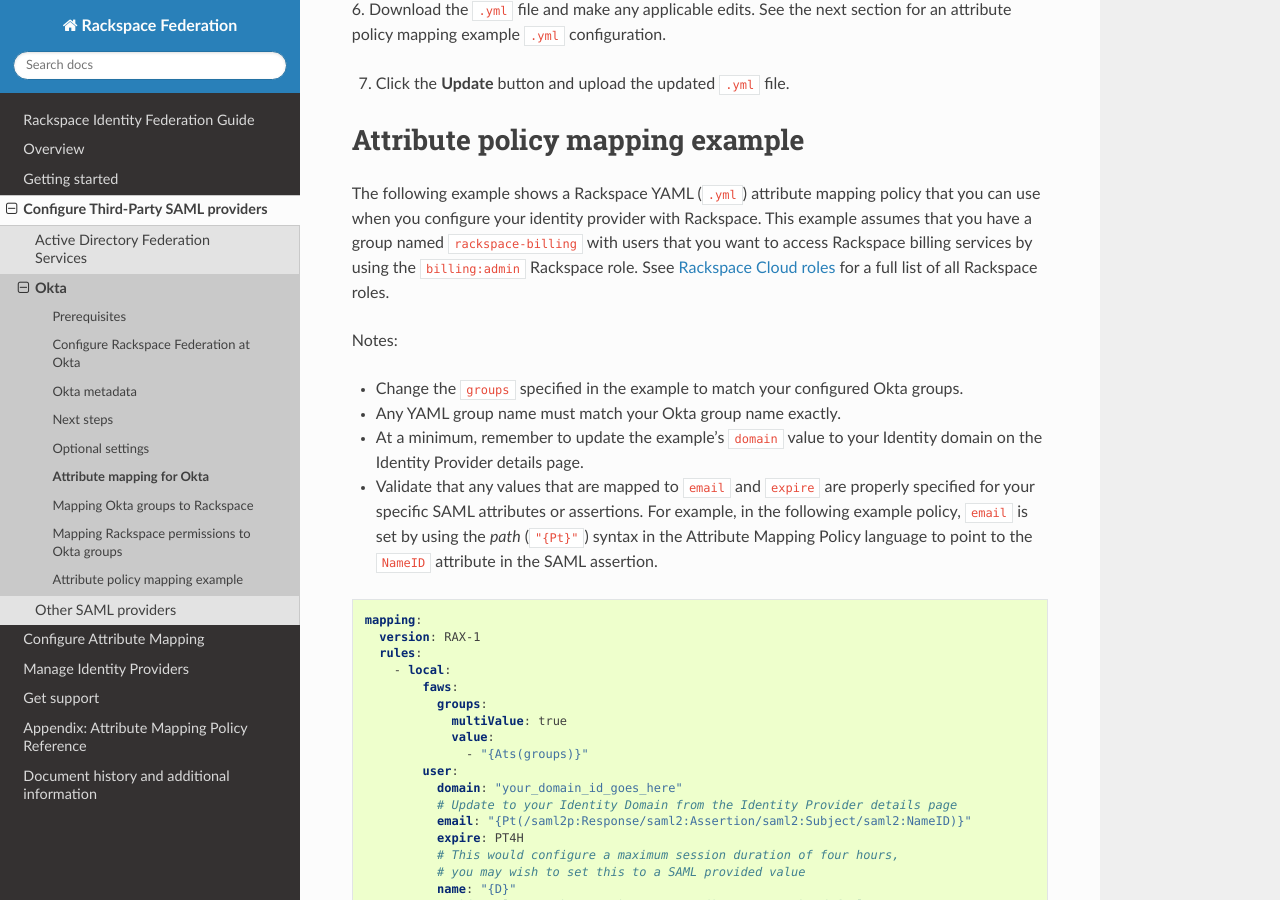
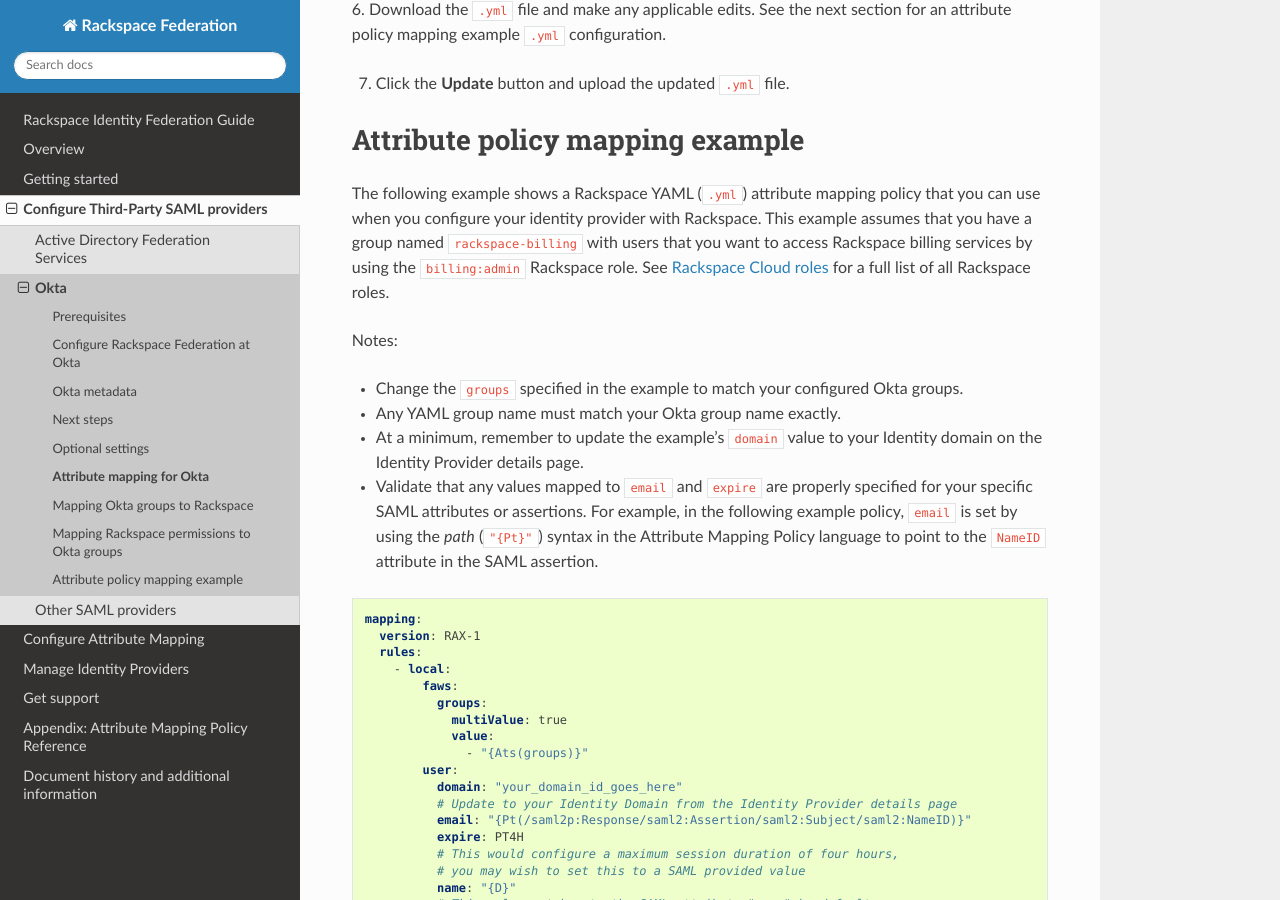
Before and after one commit to rackerlabs/docs-rackspace-federation, a Sphinx documentation site: the page built from doc/config-3p-saml/config-okta/okta-attribmapping.rst, in a window 1280 px wide and 900 px high, scrolled down 1391 px. Built offline with Sphinx 7.4.7 and the Read the Docs theme 2.0.0, drawn with Linux system fonts in a browser that asks for light colours; the version number could not be read and is left out.

Commit message:
edits to okta-attribmapping

```diff
--- a/doc/config-3p-saml/config-okta/okta-attribmapping.rst
+++ b/doc/config-3p-saml/config-okta/okta-attribmapping.rst
@@ -79,7 +79,7 @@
 policy that you can use when you configure your identity provider with
 Rackspace. This example assumes that you have a group named
 ``rackspace-billing`` with users that you want to access Rackspace billing
-services by using the ``billing:admin`` Rackspace role. Ssee
+services by using the ``billing:admin`` Rackspace role. See
 :ref:`Rackspace Cloud roles<required-mapping-ug>` for a full list of all
 Rackspace roles.
 
@@ -90,7 +90,7 @@
 - Any YAML group name must match your Okta group name exactly.
 - At a minimum, remember to update the example's ``domain`` value to your
   Identity domain on the |idp| details page.
-- Validate that any values that are mapped to ``email`` and ``expire`` are
+- Validate that any values mapped to ``email`` and ``expire`` are
   properly specified for your specific SAML attributes or assertions. For
   example, in the following example policy, ``email`` is set by using the
   *path* (``"{Pt}"``) syntax in the |amp| language to point to the ``NameID``
```
